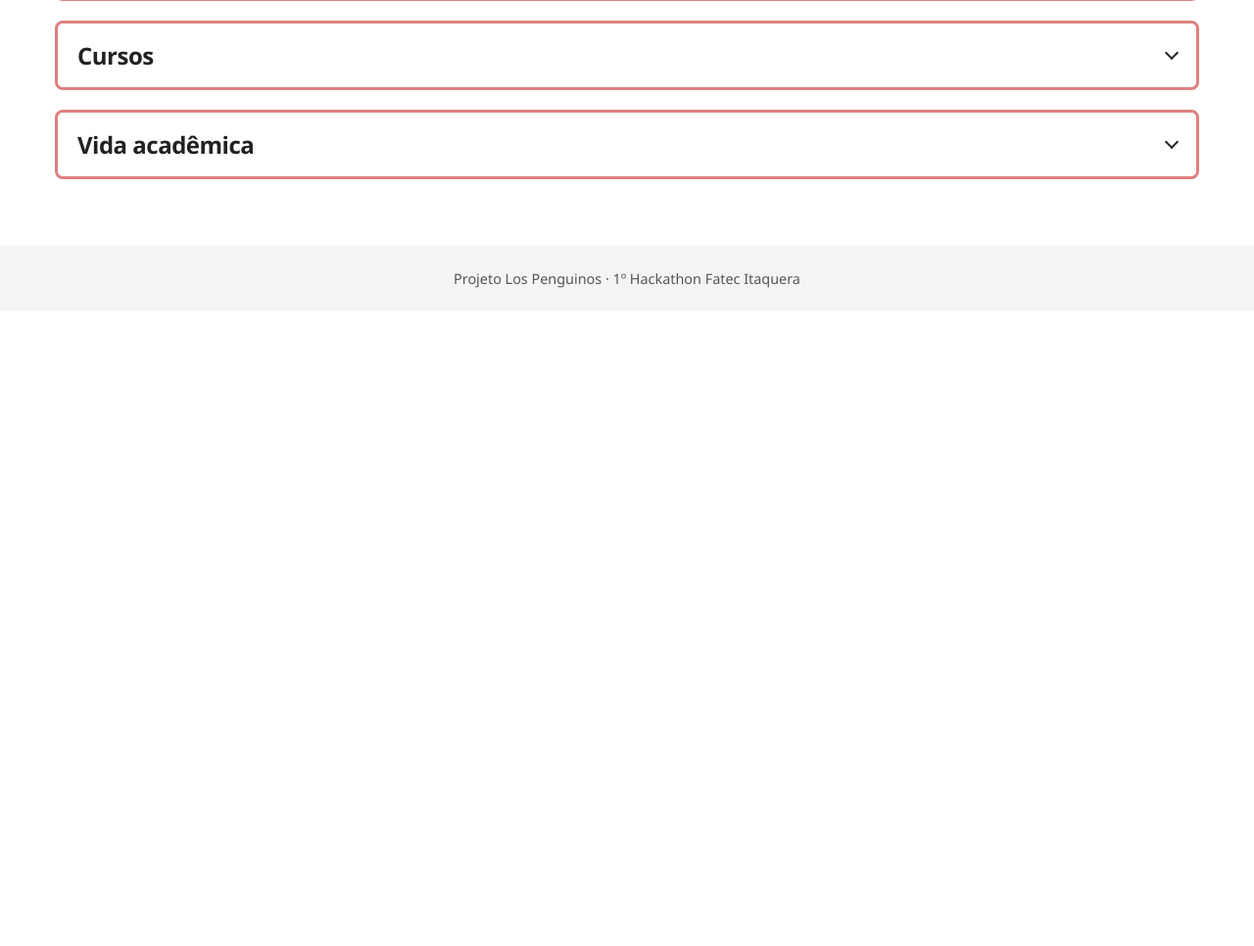
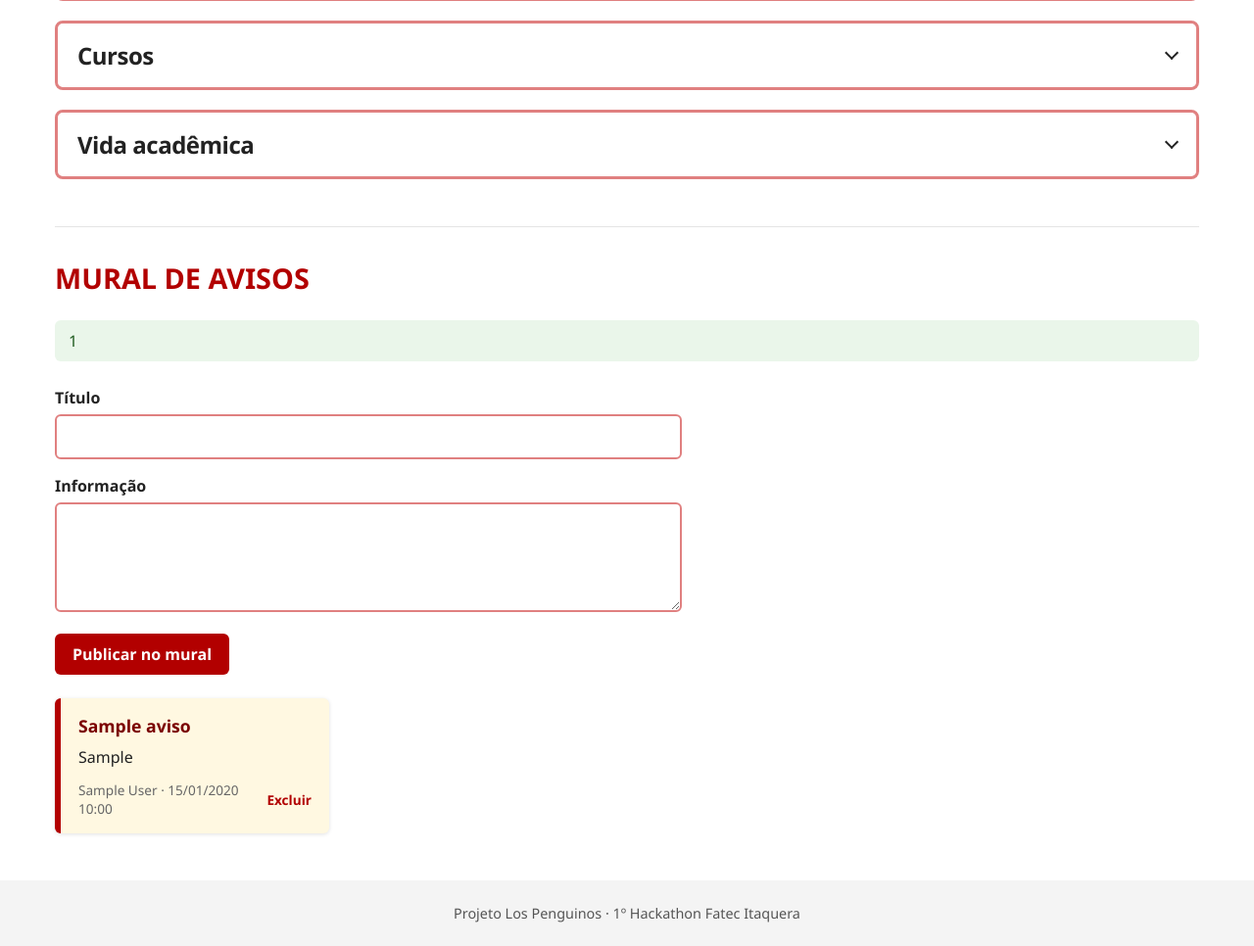
Before and after one commit to CltUser6x1/fatec-hack-los-penguinos, a Laravel app: page / in a window 1280 px wide. Shown: the part 611-1577 px from the top of the page at 98% size. Before the commit the page ends 905 px from the top, so only its background shows below. Run offline with Laravel 12, Linux system fonts and the light colour scheme; a user stored in the database is signed in; data comes from the database, SQL or seed files in the repository; tables that the repository leaves empty hold one stand-in row (values such as "Sample post").

Commit message:
feat: mostrar mural de avisos abaixo do FAQ
Co-Authored-By: Claude Opus 5.5 (1M context) <noreply@anthropic.com>
Claude-Session: https://claude.ai/code/session_01UWNiguaPVo6DgaVhjuC9a8

```diff
--- a/app/Http/Controllers/FaqController.php
+++ b/app/Http/Controllers/FaqController.php
@@ -2,6 +2,7 @@
 
 namespace App\Http\Controllers;
 
+use App\Models\Aviso;
 use App\Models\Secao;
 use Illuminate\View\View;
 
@@ -10,7 +11,8 @@ class FaqController extends Controller
     public function index(): View
     {
         $secoes = Secao::with('perguntas')->orderBy('ordem')->get();
+        $avisos = Aviso::with('autor')->latest()->take(30)->get();
 
-        return view('faq', ['secoes' => $secoes]);
+        return view('faq', ['secoes' => $secoes, 'avisos' => $avisos]);
     }
 }
--- a/public/css/faq.css
+++ b/public/css/faq.css
@@ -336,3 +336,69 @@ body {
     color: var(--cor-principal);
     font-size: 0.9rem;
 }
+
+.mural {
+    margin-top: 48px;
+    padding-top: 8px;
+    border-top: 1px solid #e5e5e5;
+}
+
+.aviso-status {
+    padding: 10px 14px;
+    border-radius: 6px;
+    background: #eaf6ea;
+    color: #1e5a1e;
+}
+
+.mural-form {
+    max-width: 640px;
+}
+
+.mural-convite a {
+    color: var(--cor-principal);
+    font-weight: 600;
+}
+
+.mural-grade {
+    display: grid;
+    grid-template-columns: repeat(auto-fill, minmax(260px, 1fr));
+    gap: 16px;
+    margin-top: 24px;
+}
+
+.recado {
+    display: flex;
+    flex-direction: column;
+    padding: 16px 18px;
+    border-left: 6px solid var(--cor-principal);
+    border-radius: 6px;
+    background: #fff8e1;
+    box-shadow: 0 1px 4px rgba(0, 0, 0, 0.12);
+}
+
+.recado h3 {
+    margin: 0 0 8px;
+    color: var(--cor-escura);
+    font-size: 1.1rem;
+}
+
+.recado p {
+    flex: 1;
+    margin: 0 0 12px;
+    line-height: 1.5;
+    white-space: pre-line;
+    overflow-wrap: anywhere;
+}
+
+.recado footer {
+    display: flex;
+    justify-content: space-between;
+    align-items: center;
+    gap: 8px;
+    font-size: 0.85rem;
+    color: #666;
+}
+
+.recado footer form {
+    margin: 0;
+}
--- a/resources/views/faq.blade.php
+++ b/resources/views/faq.blade.php
@@ -42,6 +42,54 @@
         @endforelse
 
         <p id="sem-resultado" class="sem-resultado" hidden>Nenhuma pergunta encontrada para essa busca.</p>
+
+        <section id="mural" class="mural">
+            <h2 class="titulo-secao">Mural de avisos</h2>
+
+            @if (session('status'))
+                <p class="aviso-status">{{ session('status') }}</p>
+            @endif
+
+            @auth
+                <form method="POST" action="{{ route('mural.store') }}" class="formulario mural-form">
+                    @csrf
+                    <label for="titulo">Título</label>
+                    <input id="titulo" type="text" name="titulo" value="{{ old('titulo') }}" maxlength="120" required>
+                    @error('titulo') <p class="erro">{{ $message }}</p> @enderror
+
+                    <label for="conteudo">Informação</label>
+                    <textarea id="conteudo" name="conteudo" rows="4" maxlength="2000" required>{{ old('conteudo') }}</textarea>
+                    @error('conteudo') <p class="erro">{{ $message }}</p> @enderror
+
+                    <button type="submit" class="botao">Publicar no mural</button>
+                </form>
+            @else
+                <p class="mural-convite">
+                    <a href="{{ route('login') }}">Entre</a> ou <a href="{{ route('register') }}">cadastre-se</a> para publicar no mural.
+                </p>
+            @endauth
+
+            <div class="mural-grade">
+                @forelse ($avisos as $aviso)
+                    <article class="recado">
+                        <h3>{{ $aviso->titulo }}</h3>
+                        <p>{{ $aviso->conteudo }}</p>
+                        <footer>
+                            <span>{{ $aviso->autor->name }} · {{ $aviso->created_at->format('d/m/Y H:i') }}</span>
+                            @if (auth()->id() === $aviso->user_id)
+                                <form method="POST" action="{{ route('mural.destroy', $aviso) }}">
+                                    @csrf
+                                    @method('DELETE')
+                                    <button type="submit" class="link-botao">Excluir</button>
+                                </form>
+                            @endif
+                        </footer>
+                    </article>
+                @empty
+                    <p class="sem-resultado">Nenhum aviso no mural ainda.</p>
+                @endforelse
+            </div>
+        </section>
     </main>
 @endsection
 
--- a/routes/web.php
+++ b/routes/web.php
@@ -2,6 +2,7 @@
 
 use App\Http\Controllers\AuthController;
 use App\Http\Controllers\FaqController;
+use App\Http\Controllers\MuralController;
 use Illuminate\Support\Facades\Route;
 
 Route::get('/', [FaqController::class, 'index'])->name('faq');
@@ -13,4 +14,8 @@ Route::middleware('guest')->group(function () {
     Route::post('/cadastro', [AuthController::class, 'cadastrar']);
 });
 
-Route::post('/logout', [AuthController::class, 'logout'])->middleware('auth')->name('logout');
+Route::middleware('auth')->group(function () {
+    Route::post('/logout', [AuthController::class, 'logout'])->name('logout');
+    Route::post('/mural', [MuralController::class, 'store'])->name('mural.store');
+    Route::delete('/mural/{aviso}', [MuralController::class, 'destroy'])->name('mural.destroy');
+});
```
Also changed, not shown: app/Http/Controllers/MuralController.php (added, +31 -0 lines).
